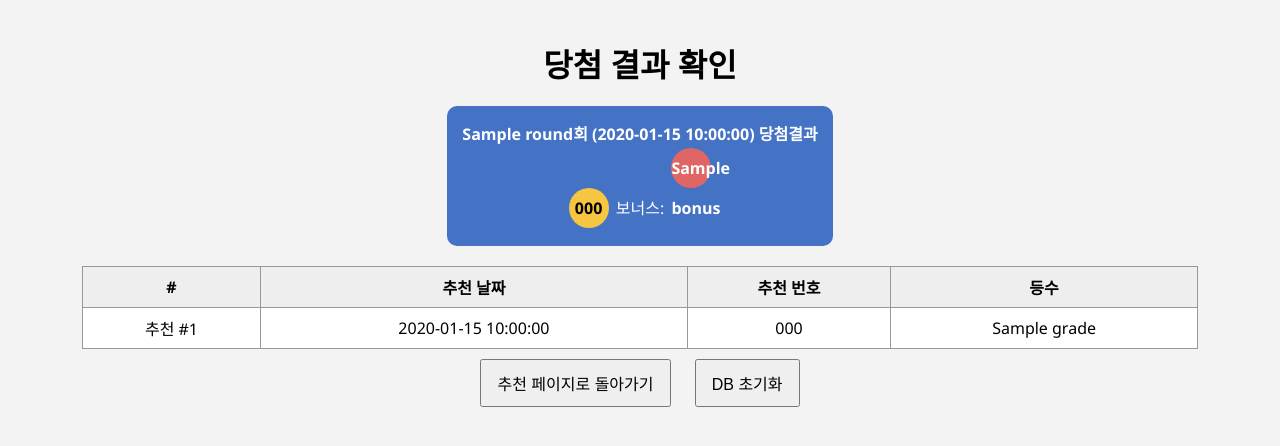
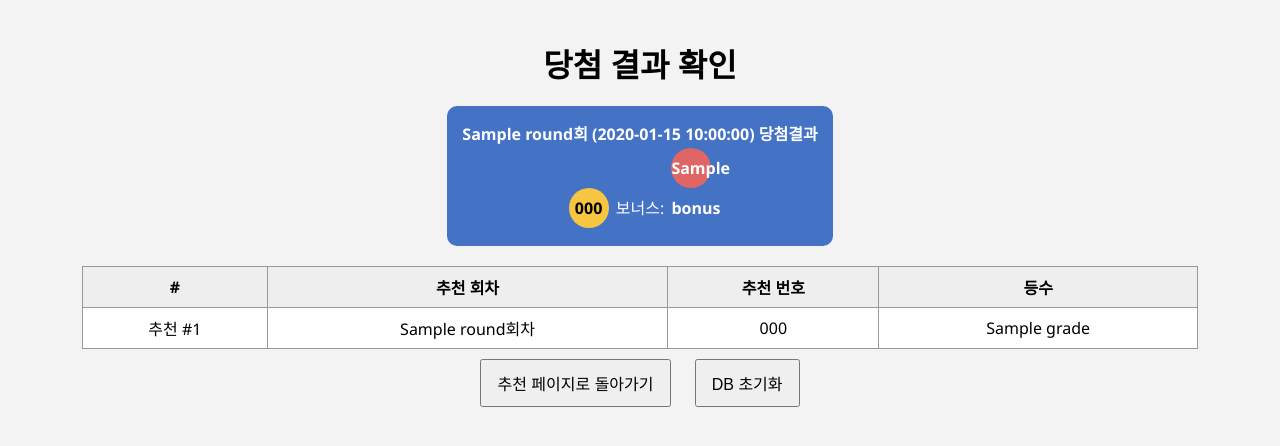
Before and after one commit to kwonc1974/lotto_web_ai_final_v2, a Flask app: template templates/result.html in a window 1280 px wide. Shown: the top 446 px of the page. Run offline with Flask 3, Linux system fonts and the light colour scheme; the template is opened without the code that fills it: most values are stand-ins (such as "Sample title", 1, 10 or a date in 2020).

Commit message:
최신 수정 코드 반영: 회차 표기, DB 연결 수정 등

```diff
--- a/app.py
+++ b/app.py
@@ -1,19 +1,19 @@
 from flask import Flask, render_template, request, jsonify
 from apscheduler.schedulers.background import BackgroundScheduler
 from api_winning import fetch_and_store_winning
-from lotto_data import get_latest_winning_info, get_recommendations, reset_db
+from lotto_data import get_latest_winning_info, get_recommendations, reset_db, save_recommendation
 from hybrid_generator import generate_hybrid_numbers
 from smart_generator import generate_weighted_numbers
-from lotto_data import save_recommendation
 import datetime
 
 app = Flask(__name__)
 
+# 단위 필터 등록
 def humanize_money(value):
     try:
         value = int(value)
         if value >= 10**8:
-            return f"{value / 10**8:.1f}개"
+            return f"{value / 10**8:.1f}억"
         elif value >= 10**4:
             return f"{value / 10**4:.1f}만"
         else:
@@ -23,16 +23,19 @@ def humanize_money(value):
 
 app.jinja_env.filters['humanize_money'] = humanize_money
 
+# 홈 페이지
 @app.route('/')
 def index():
     return render_template("index.html")
 
+# 결과 페이지
 @app.route('/result')
 def result():
     win_info = get_latest_winning_info()
     results = get_recommendations()
     return render_template("result.html", win_info=win_info, results=results)
 
+# DB 초기화 (비밀번호 체크)
 @app.route('/reset_db')
 def reset():
     pw = request.args.get('pw', '')
@@ -41,6 +44,7 @@ def reset():
     reset_db()
     return jsonify({"success": True, "message": "✅ DB가 초기화되었습니다."})
 
+# 추천 번호 생성
 @app.route('/generate')
 def generate():
     now = datetime.datetime.now()
@@ -63,6 +67,7 @@ def generate():
 
     return jsonify(results)
 
+# 당첨번호 수동 업데이트 API
 @app.route('/update_winning')
 def update_winning():
     try:
@@ -73,16 +78,18 @@ def update_winning():
     except Exception as e:
         return jsonify({"success": False, "message": f"업데이트 실패: {str(e)}"})
 
-# 기존 로컬 테스트용 스케줄러 (Render에서는 작동안 함)
+# 로컬 테스트용 스케줄러 (Render에서는 미작동)
 def scheduled_job():
     latest = get_latest_winning_info()
     next_round = (latest['round'] + 1) if latest else 1
     print(f"스케줄러: {next_round}회 당첨번호 조회 시도")
     fetch_and_store_winning(next_round)
 
+# 로컬에서만 작동하는 스케줄러 (Render 배포용은 cron-job.org 사용)
 scheduler = BackgroundScheduler()
 scheduler.add_job(scheduled_job, 'cron', day_of_week='sat', hour=21, minute=0)
 scheduler.start()
 
+# 실행
 if __name__ == '__main__':
     app.run(debug=True)
--- a/lotto_data.py
+++ b/lotto_data.py
@@ -1,16 +1,22 @@
+import os
 import sqlite3
 import datetime
 
-DB_NAME = 'lotto.db'
+# 실행 환경에 따라 DB 경로 설정
+if os.getenv("RENDER") == "true":
+    DB_NAME = '/mnt/data/lotto.db'
+else:
+    DB_NAME = 'lotto.db'  # 로컬용
 
 def save_recommendation(numbers):
     conn = sqlite3.connect(DB_NAME)
     c = conn.cursor()
+    next_round = get_latest_round() + 1
     c.execute('''
         INSERT INTO recommendations (round, date, numbers, grade)
         VALUES (?, ?, ?, ?)
     ''', (
-        get_latest_round() + 1,
+        next_round,
         datetime.date.today().isoformat(),
         ','.join(map(str, numbers)),
         '미추첨'
@@ -25,32 +31,19 @@ def get_recommendations():
     rows = c.fetchall()
     conn.close()
 
-    today = datetime.datetime.now()
+    latest = get_latest_winning_info()
+    latest_round = latest['round'] if latest else 0
+    winning_numbers = list(map(int, latest['numbers'].split(','))) if latest else []
+    bonus_number = int(latest['bonus']) if latest else None
+
     updated_rows = []
 
-    latest_winning = get_latest_winning_info()
-    winning_date = datetime.datetime.strptime(latest_winning['date'], '%Y-%m-%d') if latest_winning else None
-    winning_numbers = list(map(int, latest_winning['numbers'].split(','))) if latest_winning else []
-    bonus_number = int(latest_winning['bonus']) if latest_winning else None
-    cutoff_time = datetime.time(21, 0)
-
-    # 이번 주 기준 일요일 21시 계산
-    this_week_sunday_21 = (today - datetime.timedelta(days=today.weekday() + 1))
-    this_week_sunday_21 = this_week_sunday_21.replace(hour=21, minute=0, second=0, microsecond=0)
-
     for row in rows:
-        rec_id, round_num, date_str, numbers_str, grade = row
-        rec_date = datetime.datetime.strptime(date_str, '%Y-%m-%d')
+        rec_id, round_num, date_str, numbers_str, _ = row
         rec_numbers = list(map(int, numbers_str.split(',')))
 
-        if not winning_date:
+        if round_num > latest_round:
             grade = '미추첨'
-        elif today < datetime.datetime.combine(winning_date.date(), cutoff_time):
-            grade = '미추첨'
-        elif today.weekday() == 6 and today.time() >= cutoff_time:  # 일요일 21시 이후
-            grade = '미추첨'  # 등수 판단 안함
-        elif today > this_week_sunday_21:  # 월~토 이후, 이미 일요일 21시 지나면
-            grade = '미추첨'  # 새 회차를 향하는 추천은 항상 미추첨으로 유지
         else:
             match_count = len(set(rec_numbers) & set(winning_numbers))
             has_bonus = bonus_number in rec_numbers
--- a/templates/result.html
+++ b/templates/result.html
@@ -56,6 +56,11 @@
       padding: 10px 15px;
       margin: 10px;
     }
+    .empty {
+      margin-top: 30px;
+      color: #888;
+      font-size: 1.1em;
+    }
   </style>
 </head>
 <body>
@@ -80,11 +85,12 @@
   <p>당첨번호 정보가 없습니다.</p>
   {% endif %}
 
+  {% if results and results|length > 0 %}
   <table>
     <thead>
       <tr>
         <th>#</th>
-        <th>추천 날짜</th>
+        <th>추천 회차</th>
         <th>추천 번호</th>
         <th>등수</th>
       </tr>
@@ -93,13 +99,16 @@
       {% for r in results %}
       <tr>
         <td>추천 #{{ loop.index }}</td>
-        <td>{{ r.date }}</td>
+        <td>{{ r.round }}회차</td>
         <td>{{ r.numbers }}</td>
         <td>{{ r.grade }}</td>
       </tr>
       {% endfor %}
     </tbody>
   </table>
+  {% else %}
+  <div class="empty">아직 추천 기록이 없습니다. 🎱</div>
+  {% endif %}
 
   <div>
     <button onclick="location.href='/'">추천 페이지로 돌아가기</button>
```
Also changed, not shown: templates/index.html (+17 -1 lines), lotto.db.
